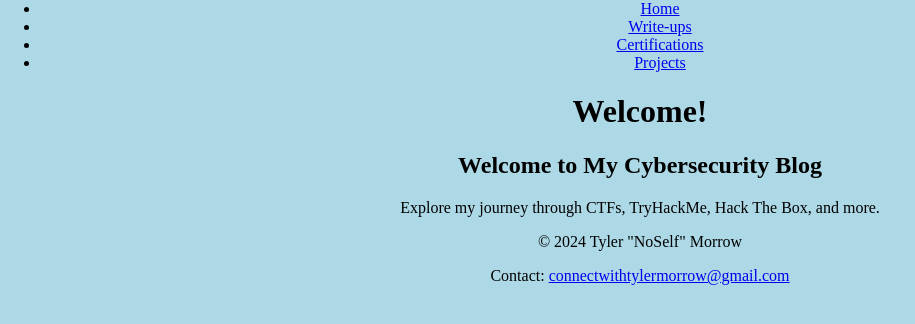
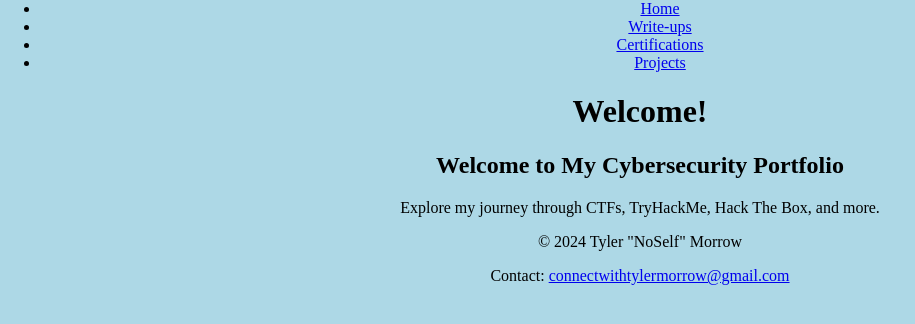
Before and after one commit to TylerMorrow16/SecurityJourney, a plain HTML site: page index.html in a window 1280 px wide. Shown: the whole page, without its empty margins (0-915 px from the left). Drawn offline with Linux system fonts and the light colour scheme.

Commit message:
Changed Blog to Portfolio

```diff
--- a/index.html
+++ b/index.html
@@ -18,7 +18,7 @@
     </header>
     <h1>Welcome!</h1>
     <section id="hero">
-        <h1>Welcome to My Cybersecurity Blog</h1>
+        <h1>Welcome to My Cybersecurity Portfolio</h1>
         <p>Explore my journey through CTFs, TryHackMe, Hack The Box, and more.</p>
     </section>
     <footer>
```
